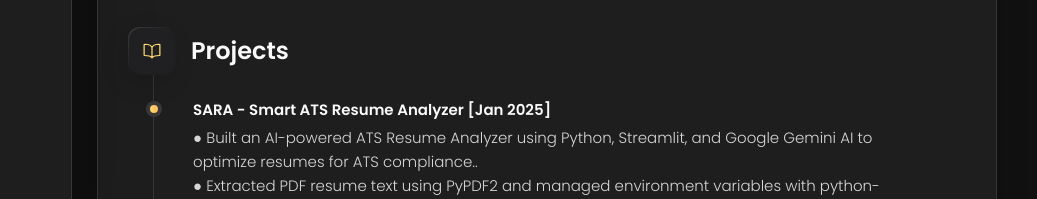
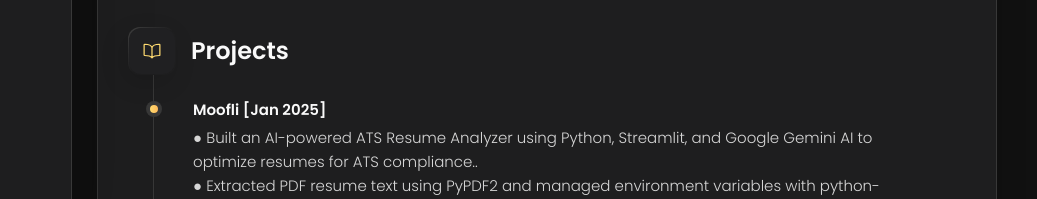
Before and after one commit to AvikSen116/Personal-Portfolio-Website, a plain HTML site: page index.html in a window 1280 px wide. Both pictures are taken after a click on the button "Resume". Shown: the part 601-800 px from the top of the page, 243-1280 px from the left. Drawn offline with nearby package versions, Linux system fonts and the light colour scheme.

Commit message:
Update index.html

```diff
--- a/index.html
+++ b/index.html
@@ -437,7 +437,7 @@
 
             <li class="timeline-item">
 
-              <h4 class="h4 timeline-item-title">SARA - Smart ATS Resume Analyzer          [Jan 2025]</h4>
+              <h4 class="h4 timeline-item-title">Moofli          [Jan 2025]</h4>
 
 
 
```
